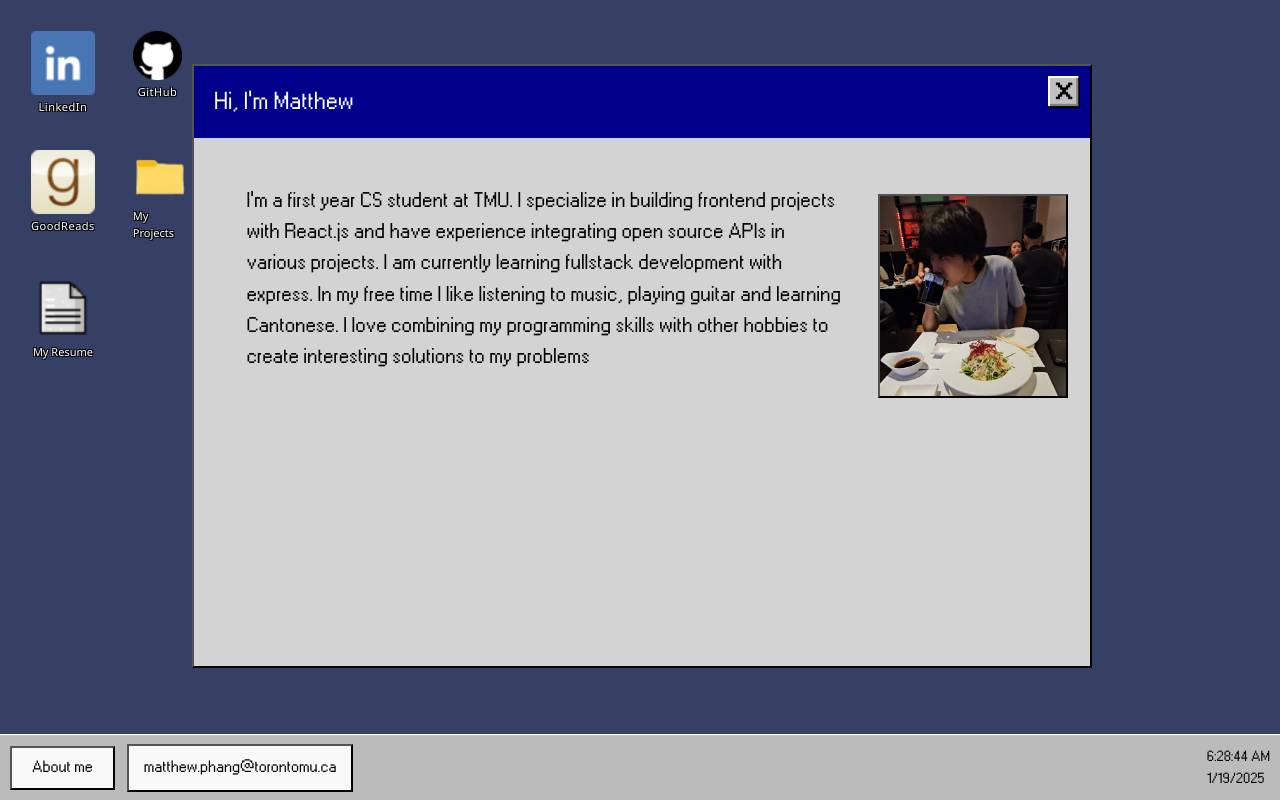
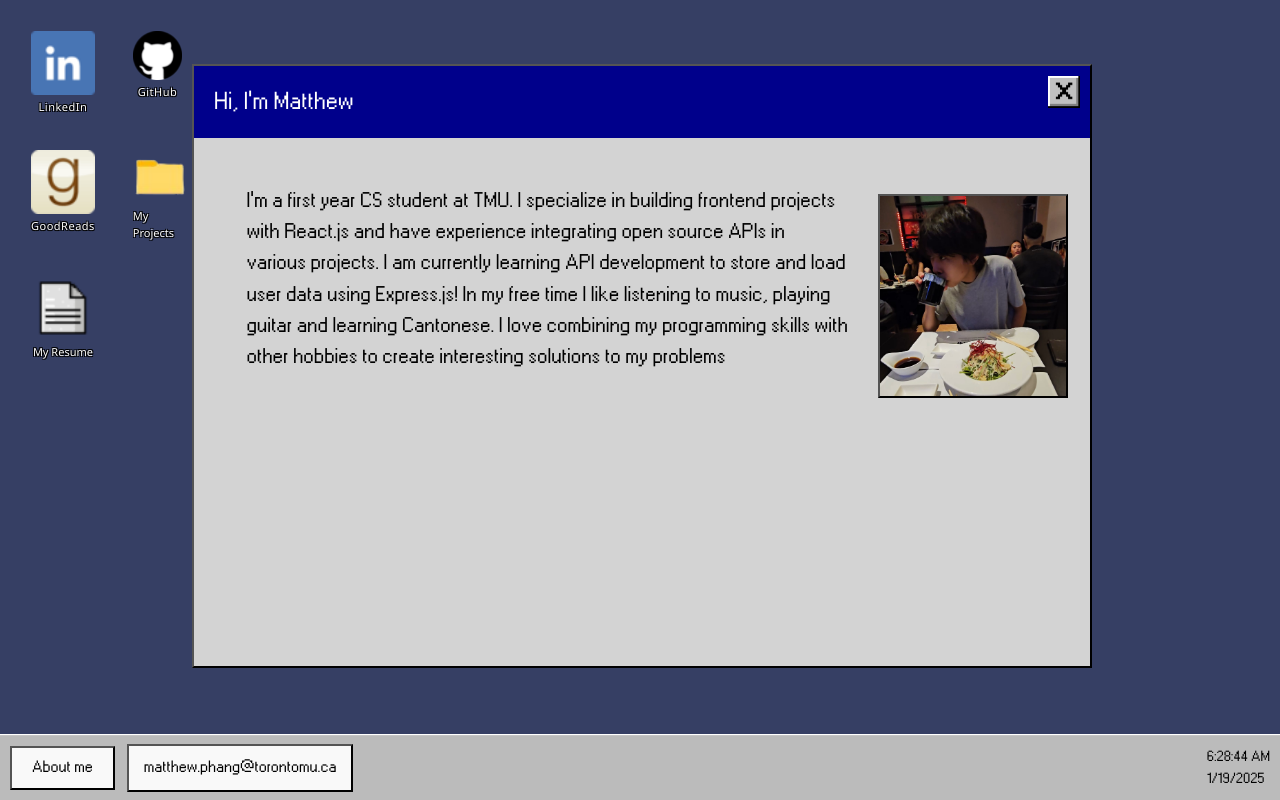
Before and after one commit to mattp532/react-portfolio, a React (Vite) app in the folder react-portfolio/: page / in a window 1280 px wide. Both pictures are taken after a click on the button "About me". Built offline with nearby package versions, Linux system fonts and the light colour scheme.

Commit message:
edit about me

```diff
--- a/react-portfolio/src/App.jsx
+++ b/react-portfolio/src/App.jsx
@@ -101,7 +101,7 @@ function App() {
 
 
           }}>
-I'm a first year CS student at TMU. I specialize in building frontend projects with React.js and have experience integrating open source APIs in various projects. I am currently learning fullstack development with express.
+I'm a first year CS student at TMU. I specialize in building frontend projects with React.js and have experience integrating open source APIs in various projects. I am currently learning API development to store and load user data using Express.js!
 In my free time I like listening to music, playing guitar and learning Cantonese. I love combining my programming skills with other hobbies to create interesting solutions to my problems
 
           </div>
```
